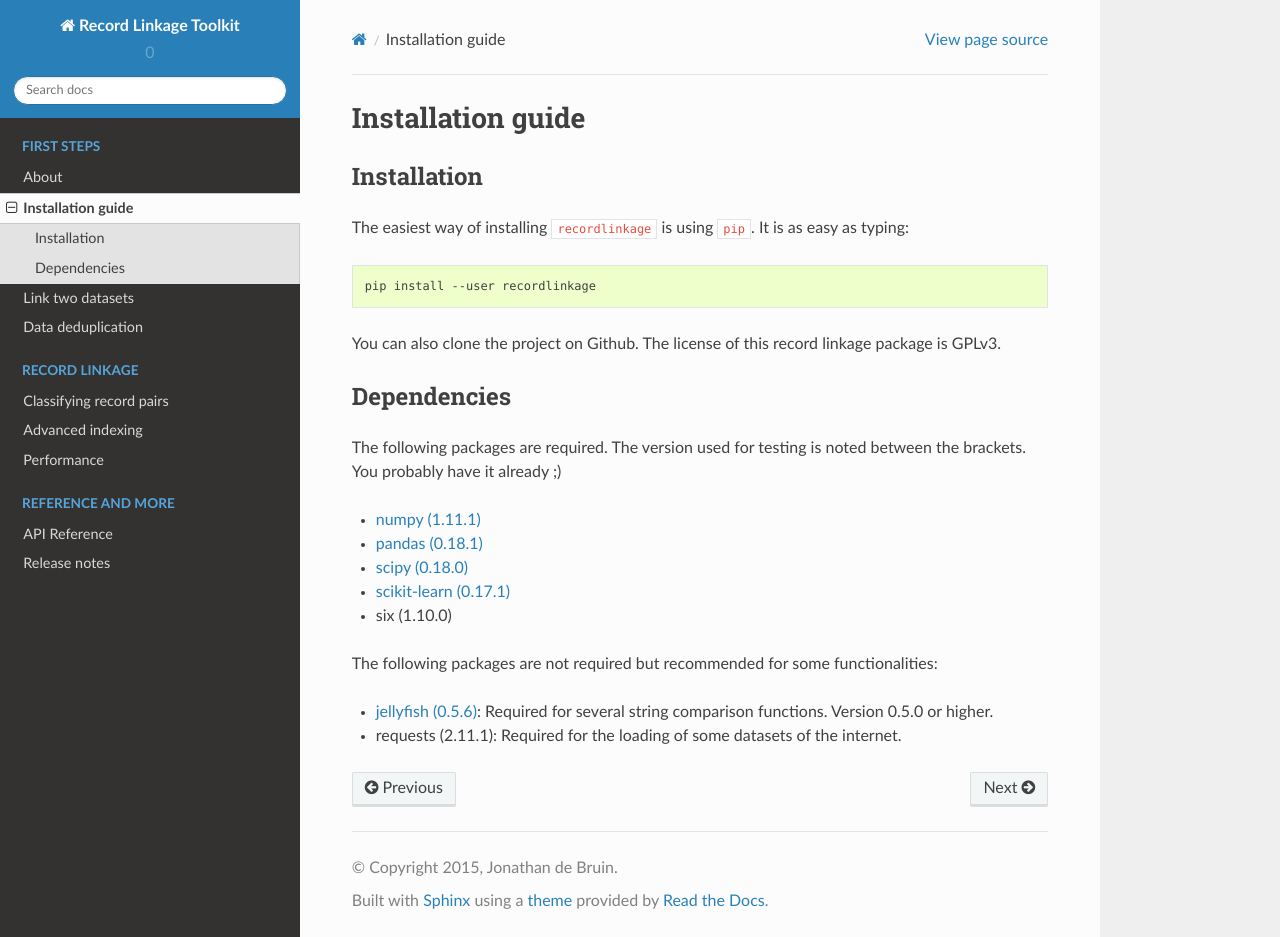
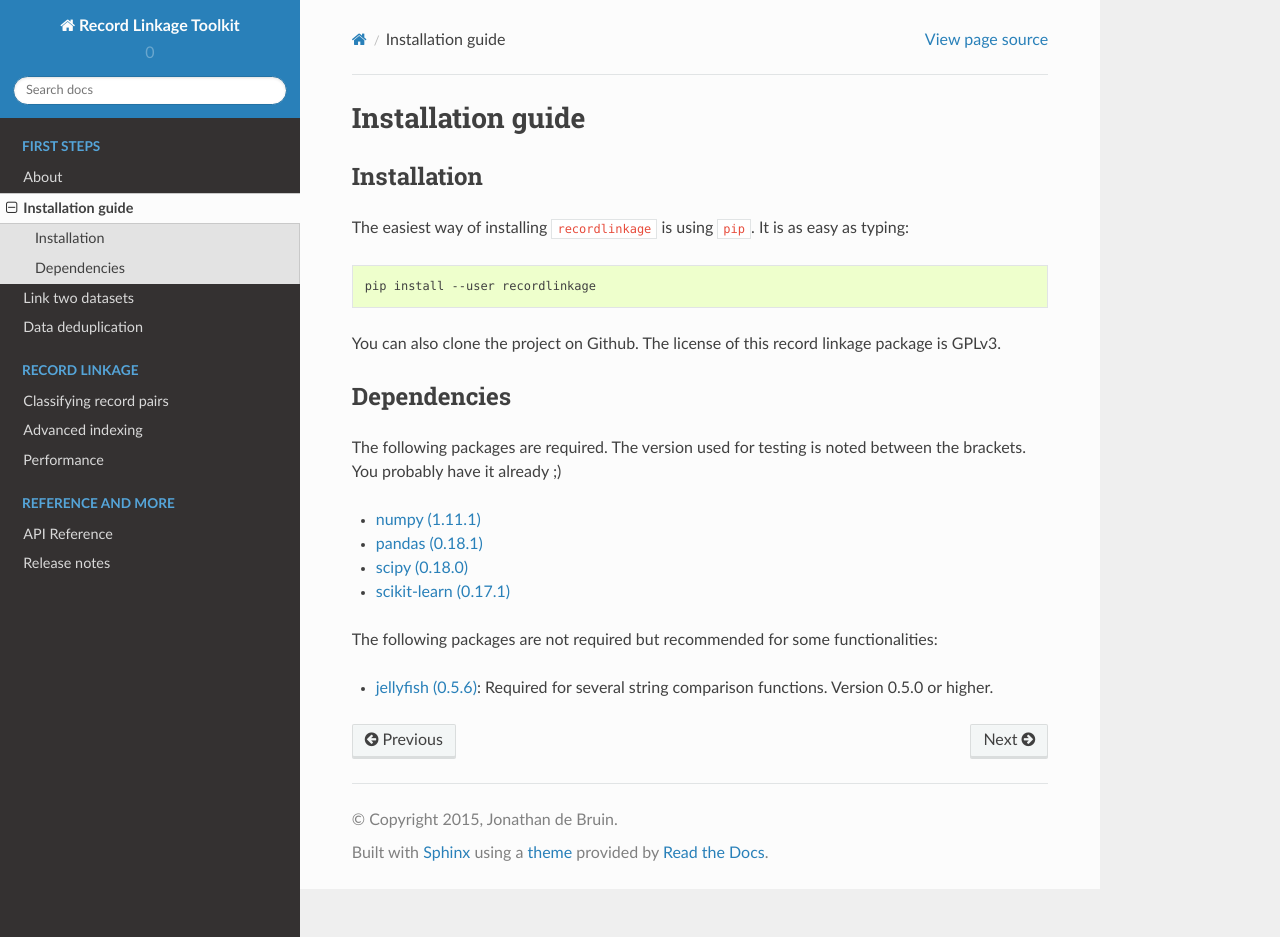
Before and after one commit to J535D165/recordlinkage, a Sphinx documentation site: the page built from docs/installation.rst, in a window 1280 px wide and 937 px high. Built offline with Sphinx 7.4.7 and the Read the Docs theme 2.0.0, drawn with Linux system fonts in a browser that asks for light colours.

Commit message:
Drop requirements

```diff
--- a/docs/installation.rst
+++ b/docs/installation.rst
@@ -22,10 +22,7 @@ The following packages are required. The version used for testing is noted betwe
 -  `pandas (0.18.1) <https://github.com/pydata/pandas>`__
 -  `scipy (0.18.0) <https://www.scipy.org/>`__
 -  `scikit-learn (0.17.1) <http://scikit-learn.org/>`__
--  six (1.10.0)
-
 
 The following packages are not required but recommended for some functionalities:
 
 -  `jellyfish (0.5.6) <https://github.com/jamesturk/jellyfish>`__: Required for several string comparison functions. Version 0.5.0 or higher.
-- requests (2.11.1): Required for the loading of some datasets of the internet.
```
